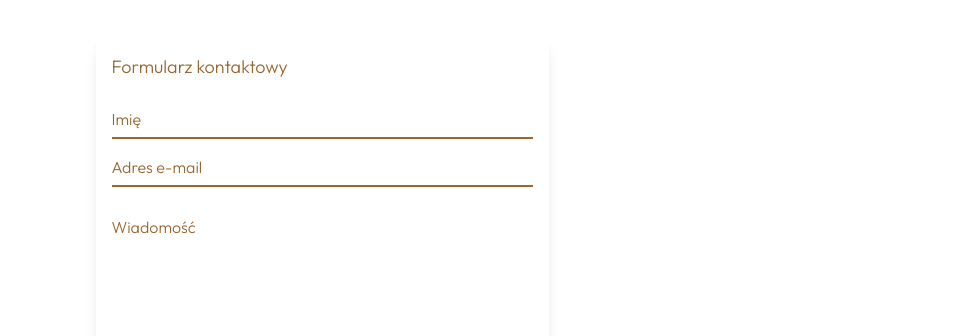
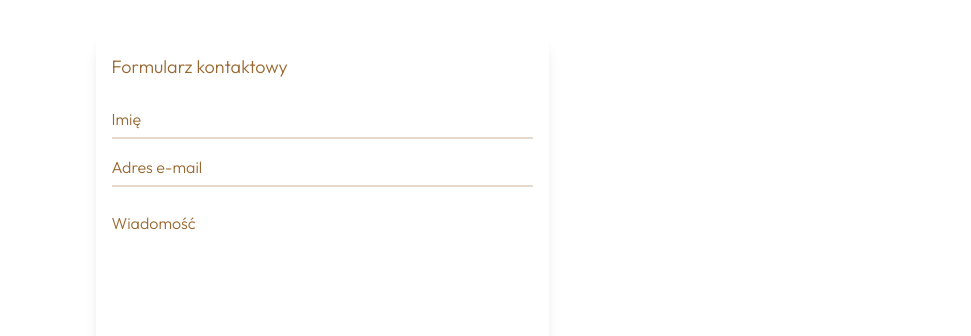
Before and after one commit to foitpawel/mura_studio_template, a Gatsby site in the folder mura_studio_template/: page / in a window 1280 px wide. Shown: the part 5473-5809 px from the top of the page, 0-971 px from the left. Built offline with nearby package versions, Linux system fonts and the light colour scheme; Gatsby itself is replaced by a stand-in of ours.

Commit message:
Fix form component bug and add InputField component

```diff
--- /dev/null
+++ b/mura_studio_template/src/components/InputField.js
@@ -0,0 +1,31 @@
+import React, { useState, useEffect } from "react";
+import "../styles/global.css";
+
+const InputField = ({ name, type, value, onChange, placeholder, title }) => {
+  const [borderColor, setBorderColor] = useState("border-primary-600");
+
+  useEffect(() => {
+    if (value) {
+      setBorderColor("border-primary-600");
+    } else {
+      setBorderColor("border-primary-100");
+    }
+  }, [value]);
+
+  return (
+    <input
+      type={type}
+      name={name}
+      id={name}
+      value={value}
+      onChange={onChange}
+      placeholder={placeholder}
+      title={title}
+      className={`placeholder-primary-600 font-body text-body-base mb-2 pb-1.5 border-b-2 ${borderColor} focus:border-primary-100 focus:placeholder-primary-100 transition-colors duration-300 autofill-border`}
+      required
+    />
+  );
+};
+
+
+export default InputField;
--- a/mura_studio_template/src/components/formularz.js
+++ b/mura_studio_template/src/components/formularz.js
@@ -1,5 +1,7 @@
 import React, { useEffect, useState } from "react";
+
 import Button from "./button";
+import InputField from "./InputField";
 
 const genEmptyForm = () => ({
   name: '',
@@ -49,25 +51,21 @@ const Formularz = () => {
       <h2 className="mb-4 text-primary-600 font-body text-body-lg">Formularz kontaktowy</h2>
       <input type="hidden" name="bot-field" />
       <input type="hidden" name="form-name" value="contact" />
-      <input type="text" name="name" id="name"
-        value={values.name || ''}
-        onChange={handleChangeValue('name')}
-        onInvalid={handleInvalid}
-        onInput={handleInput}
+      <InputField
+        type="text"
+        name="name"
+        value={values.name}
+        onChange={handleChangeValue("name")}
         placeholder="Imię"
         title="Podaj swoje imię"
-        className="placeholder-primary-600 font-body text-body-base focus:placeholder-primary-300 mb-2 pb-1.5 border-b-2 border-primary-600"
-        required
       />
-      <input type="email" name="email" id="email"
-        value={values.email || ''}
-        onChange={handleChangeValue('email')}
-        onInvalid={handleInvalid}
-        onInput={handleInput}
+      <InputField
+        type="email"
+        name="email"
+        value={values.email}
+        onChange={handleChangeValue("email")}
         placeholder="Adres e-mail"
         title="Podaj swój adres e-mail"
-        className="placeholder-primary-600 font-body text-body-base focus:placeholder-primary-300 mb-5 pb-1.5 border-b-2 border-primary-600"
-        required
       />
       <textarea name="message" id="message" rows="5"
         value={values.message || ''}
@@ -76,7 +74,7 @@ const Formularz = () => {
         onInput={handleInput}
         placeholder="Wiadomość"
         title="Napisz swoją wiadomość"
-        className="resize-non placeholder-primary-600 font-body text-body-base focus:placeholder-primary-300"
+        className="pt-2 resize-non placeholder-primary-600 font-body text-body-base focus:placeholder-primary-300"
         required
       />
       <div className="flex justify-end grid-row flex-row gap-2">
--- a/mura_studio_template/src/styles/global.css
+++ b/mura_studio_template/src/styles/global.css
@@ -37,3 +37,10 @@ input:-webkit-autofill {
 input:-webkit-autofill {
   transition: background-color 5000s ease-in-out 0s;
 }
+
+.autofill-border:-webkit-autofill,
+.autofill-border:autofill {
+  border-color: #996830;
+  transition: background-color 5000s ease-in-out 0s;
+  -webkit-text-fill-color: #000000;
+}
```
